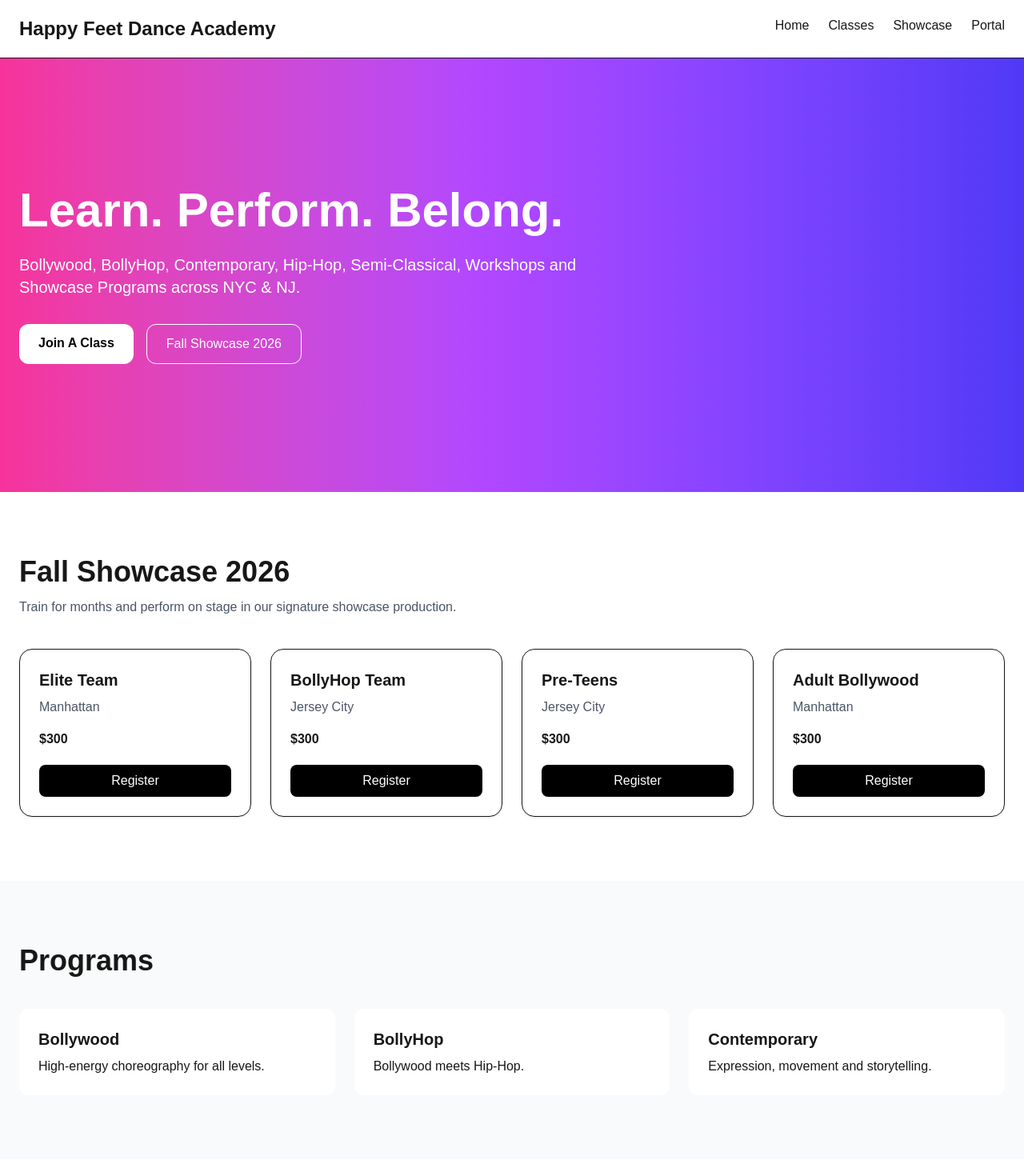
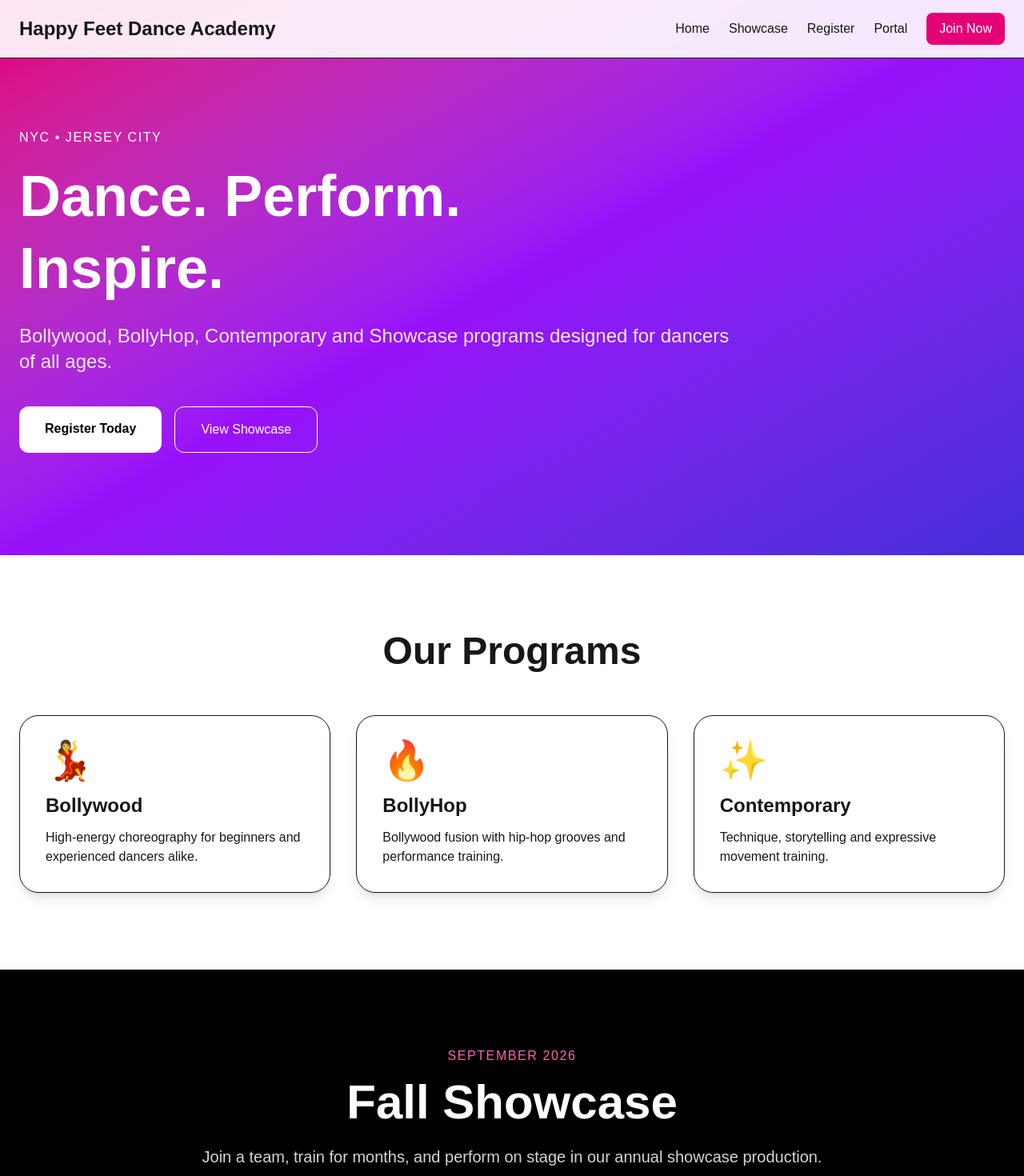
Before and after one commit to tanvikinkhabwala27/happy-feet, a Next.js app: page / in a window 1280 px wide. Shown: the top 1470 px of the page at 80% size. Built offline with nearby package versions, Linux system fonts and the light colour scheme.

Commit message:
page.tsx

```diff
--- a/app/page.tsx
+++ b/app/page.tsx
@@ -1,169 +1,180 @@
 import Link from "next/link";
 
 export default function Home() {
-  const showcasePrograms = [
-    {
-      title: "Elite Team",
-      location: "Manhattan",
-      price: "$300",
-    },
-    {
-      title: "BollyHop Team",
-      location: "Jersey City",
-      price: "$300",
-    },
-    {
-      title: "Pre-Teens",
-      location: "Jersey City",
-      price: "$300",
-    },
-    {
-      title: "Adult Bollywood",
-      location: "Manhattan",
-      price: "$300",
-    },
-  ];
-
   return (
     <main className="min-h-screen bg-white">
-      <nav className="border-b bg-white">
-        <div className="max-w-7xl mx-auto px-6 py-5 flex justify-between">
+
+      {/* NAVBAR */}
+
+      <nav className="fixed top-0 left-0 right-0 bg-white/90 backdrop-blur border-b z-50">
+        <div className="max-w-7xl mx-auto px-6 py-4 flex justify-between items-center">
           <h1 className="font-bold text-2xl">
             Happy Feet Dance Academy
           </h1>
 
-          <div className="flex gap-6">
+          <div className="flex gap-6 items-center">
             <Link href="/">Home</Link>
-            <Link href="/classes">Classes</Link>
             <Link href="/showcase">Showcase</Link>
+            <Link href="/register">Register</Link>
             <Link href="/portal">Portal</Link>
+
+            <Link
+              href="/register"
+              className="bg-pink-600 text-white px-4 py-2 rounded-lg"
+            >
+              Join Now
+            </Link>
           </div>
         </div>
       </nav>
 
-      <section className="bg-gradient-to-r from-pink-500 via-purple-500 to-indigo-600 text-white">
-        <div className="max-w-7xl mx-auto px-6 py-40">
-          <div className="max-w-3xl">
-            <h1 className="text-6xl font-bold mb-6">
-              Learn. Perform. Belong.
+      {/* HERO */}
+
+      <section className="bg-gradient-to-br from-pink-600 via-purple-600 to-indigo-700 text-white pt-40 pb-32">
+
+        <div className="max-w-7xl mx-auto px-6">
+
+          <div className="max-w-4xl">
+
+            <p className="uppercase tracking-widest mb-4">
+              NYC • Jersey City
+            </p>
+
+            <h1 className="text-7xl font-black leading-tight mb-6">
+              Dance. Perform.
+              <br />
+              Inspire.
             </h1>
 
-            <p className="text-xl mb-8">
-              Bollywood, BollyHop, Contemporary, Hip-Hop,
-              Semi-Classical, Workshops and Showcase Programs
-              across NYC & NJ.
+            <p className="text-2xl mb-10 text-pink-100">
+              Bollywood, BollyHop, Contemporary and Showcase
+              programs designed for dancers of all ages.
             </p>
 
             <div className="flex gap-4">
               <Link
                 href="/register"
-              className="bg-white text-black px-6 py-3 rounded-xl font-semibold"
+                className="bg-white text-black px-8 py-4 rounded-xl font-bold"
               >
-              Join A Class
+                Register Today
               </Link>
 
               <Link
                 href="/showcase"
-              className="border border-white px-6 py-3 rounded-xl"
+                className="border border-white px-8 py-4 rounded-xl"
               >
-              Fall Showcase 2026
+                View Showcase
               </Link>
             </div>
+
+          </div>
+
+        </div>
+
+      </section>
+
+      {/* PROGRAMS */}
+
+      <section className="py-24">
+        <div className="max-w-7xl mx-auto px-6">
+
+          <h2 className="text-5xl font-bold text-center mb-14">
+            Our Programs
+          </h2>
+
+          <div className="grid md:grid-cols-3 gap-8">
+
+            <div className="rounded-3xl shadow-lg p-8 border">
+              <div className="text-5xl mb-4">💃</div>
+              <h3 className="text-2xl font-bold mb-3">
+                Bollywood
+              </h3>
+              <p>
+                High-energy choreography for beginners and
+                experienced dancers alike.
+              </p>
+            </div>
+
+            <div className="rounded-3xl shadow-lg p-8 border">
+              <div className="text-5xl mb-4">🔥</div>
+              <h3 className="text-2xl font-bold mb-3">
+                BollyHop
+              </h3>
+              <p>
+                Bollywood fusion with hip-hop grooves and
+                performance training.
+              </p>
+            </div>
+
+            <div className="rounded-3xl shadow-lg p-8 border">
+              <div className="text-5xl mb-4">✨</div>
+              <h3 className="text-2xl font-bold mb-3">
+                Contemporary
+              </h3>
+              <p>
+                Technique, storytelling and expressive
+                movement training.
+              </p>
+            </div>
+
           </div>
         </div>
       </section>
 
-      <section className="py-20">
-        <div className="max-w-7xl mx-auto px-6">
-          <h2 className="text-4xl font-bold mb-3">
-            Fall Showcase 2026
+      {/* SHOWCASE */}
+
+      <section className="bg-black text-white py-24">
+        <div className="max-w-6xl mx-auto px-6 text-center">
+
+          <p className="uppercase tracking-widest text-pink-400 mb-4">
+            September 2026
+          </p>
+
+          <h2 className="text-6xl font-bold mb-6">
+            Fall Showcase
           </h2>
 
-          <p className="text-gray-600 mb-10">
-            Train for months and perform on stage in our
-            signature showcase production.
-          </p>
-
-          <div className="grid md:grid-cols-2 lg:grid-cols-4 gap-6">
-            {showcasePrograms.map((item) => (
-              <div
-                key={item.title}
-                className="border rounded-2xl p-6 shadow-sm hover:shadow-lg transition"
-              >
-                <h3 className="font-bold text-xl mb-2">
-                  {item.title}
-                </h3>
-
-                <p className="text-gray-600">
-                  {item.location}
-                </p>
-
-                <p className="mt-4 font-semibold">
-                  {item.price}
+          <p className="text-xl text-gray-300 mb-10">
+            Join a team, train for months, and perform on
+            stage in our annual showcase production.
           </p>
 
           <Link
-                  href="/register"
-                  className="block text-center w-full mt-5 bg-black text-white py-2 rounded-lg"
+            href="/showcase"
+            className="bg-pink-600 px-8 py-4 rounded-xl inline-block"
           >
-                  Register
+            Learn More
           </Link>
-              </div>
-            ))}
-          </div>
+
         </div>
       </section>
 
-      <section className="bg-gray-50 py-20">
-        <div className="max-w-7xl mx-auto px-6">
-          <h2 className="text-4xl font-bold mb-10">
-            Programs
+      {/* INSTRUCTOR */}
+
+      <section className="py-24">
+        <div className="max-w-5xl mx-auto px-6 text-center">
+
+          <h2 className="text-5xl font-bold mb-6">
+            Meet Anitha
           </h2>
 
-          <div className="grid md:grid-cols-3 gap-6">
-            <div className="bg-white p-6 rounded-xl">
-              <h3 className="font-bold text-xl mb-2">
-                Bollywood
-              </h3>
-              <p>
-                High-energy choreography for all levels.
+          <p className="text-xl text-gray-600">
+            Choreographer, instructor and community leader
+            helping dancers grow through performance,
+            confidence and creativity.
           </p>
-            </div>
 
-            <div className="bg-white p-6 rounded-xl">
-              <h3 className="font-bold text-xl mb-2">
-                BollyHop
-              </h3>
-              <p>
-                Bollywood meets Hip-Hop.
-              </p>
-            </div>
-
-            <div className="bg-white p-6 rounded-xl">
-              <h3 className="font-bold text-xl mb-2">
-                Contemporary
-              </h3>
-              <p>
-                Expression, movement and storytelling.
-              </p>
-            </div>
-          </div>
         </div>
       </section>
 
-      <section className="py-20">
-        <div className="max-w-4xl mx-auto text-center px-6">
-          <h2 className="text-4xl font-bold mb-6">
-            Meet Anitha
-          </h2>
+      {/* FOOTER */}
 
-          <p className="text-lg text-gray-700">
-            Director, choreographer and instructor bringing
-            together students from NYC and NJ through dance,
-            performance and community.
-          </p>
+      <footer className="bg-gray-100 py-10">
+        <div className="max-w-7xl mx-auto px-6 text-center text-gray-600">
+          © 2026 Happy Feet Dance Academy
         </div>
-      </section>
+      </footer>
+
     </main>
   );
 }
```
Lines whose indentation alone changed are shown as unchanged.
